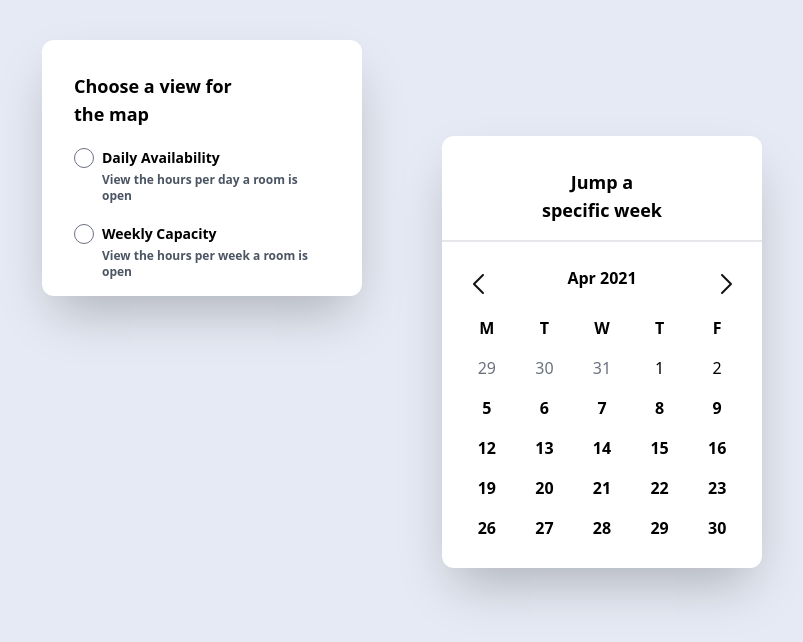
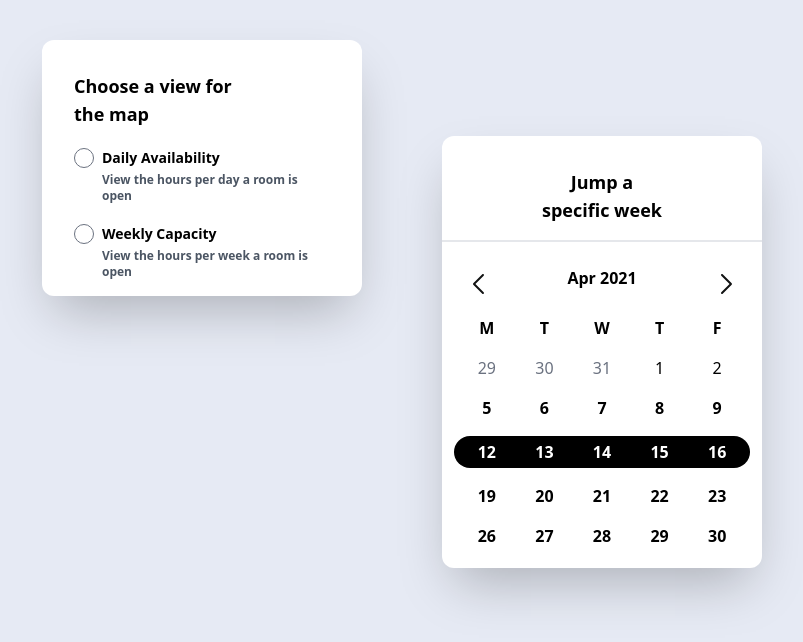
Before and after one commit to nasir-001/100-components, a Vue app: page /layout25 in a window 1280 px wide. Shown: the top 642 px of the page, without its empty margins (238-1041 px from the left). Built offline with nearby package versions, Linux system fonts and the light colour scheme; the HTML template or start-up script is replaced by a standard one.

Commit message:
finish the component 25

```diff
--- a/src/views/Layout25.vue
+++ b/src/views/Layout25.vue
@@ -95,8 +95,9 @@
             9
           </div>
         </div>
-        <div class="flex justify-evenly text-center mt-4 mx-4">
-          <div class="w-1/5 text-base font-semibold">
+        <div class="bg-black text-white rounded-full mx-3">
+          <div class="flex justify-evenly text-center mt-4 mx-1 py-1">
+            <div class="w-1/5 text-base font-semibold -pt-1">
               12
             </div>
             <div class="w-1/5 text-base font-semibold">
@@ -110,6 +111,7 @@
             </div>
             <div class="w-1/5 text-base font-semibold">
               16
+            </div>
           </div>
         </div>
         <div class="flex justify-evenly text-center mt-4 mx-4">
```
Lines whose indentation alone changed are shown as unchanged.
